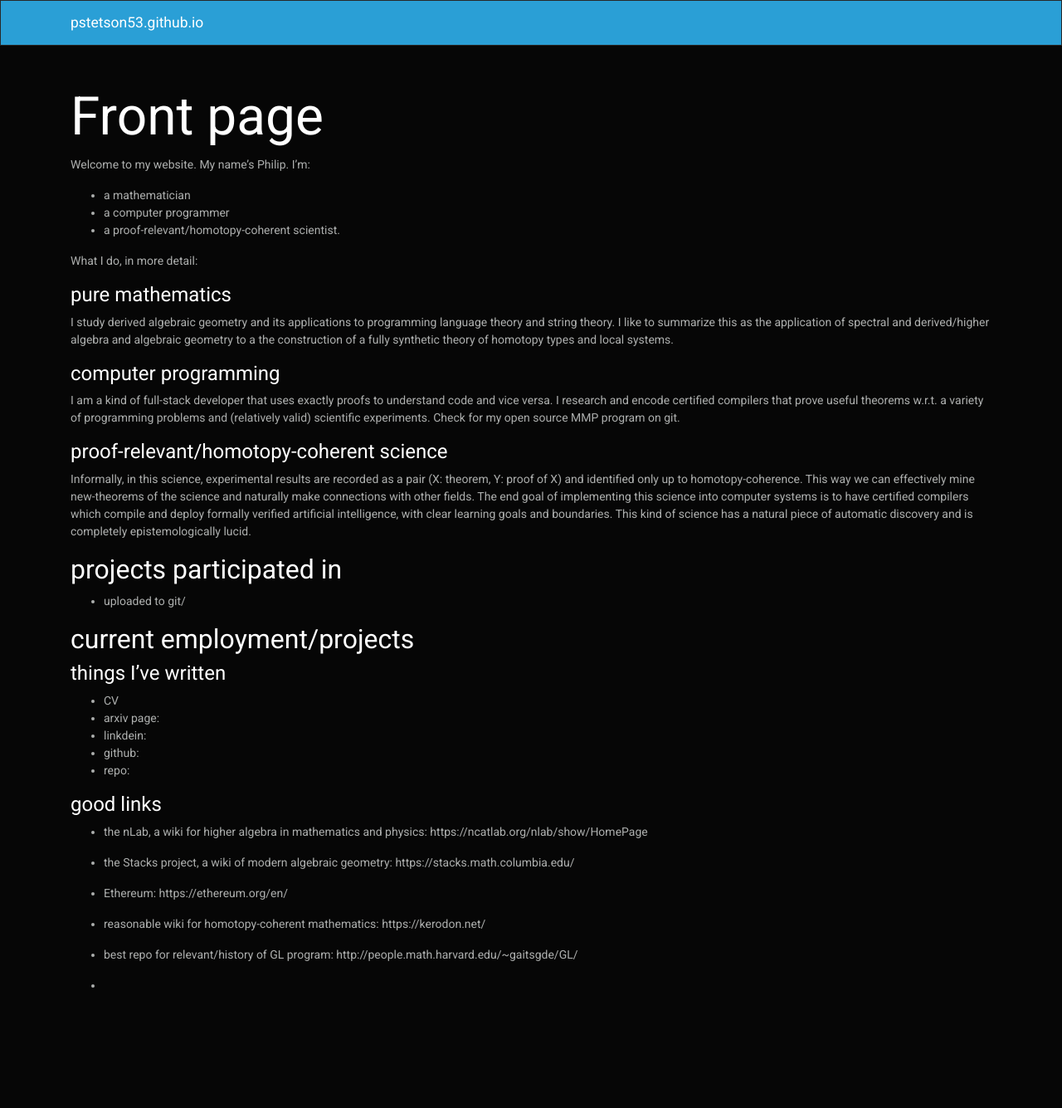
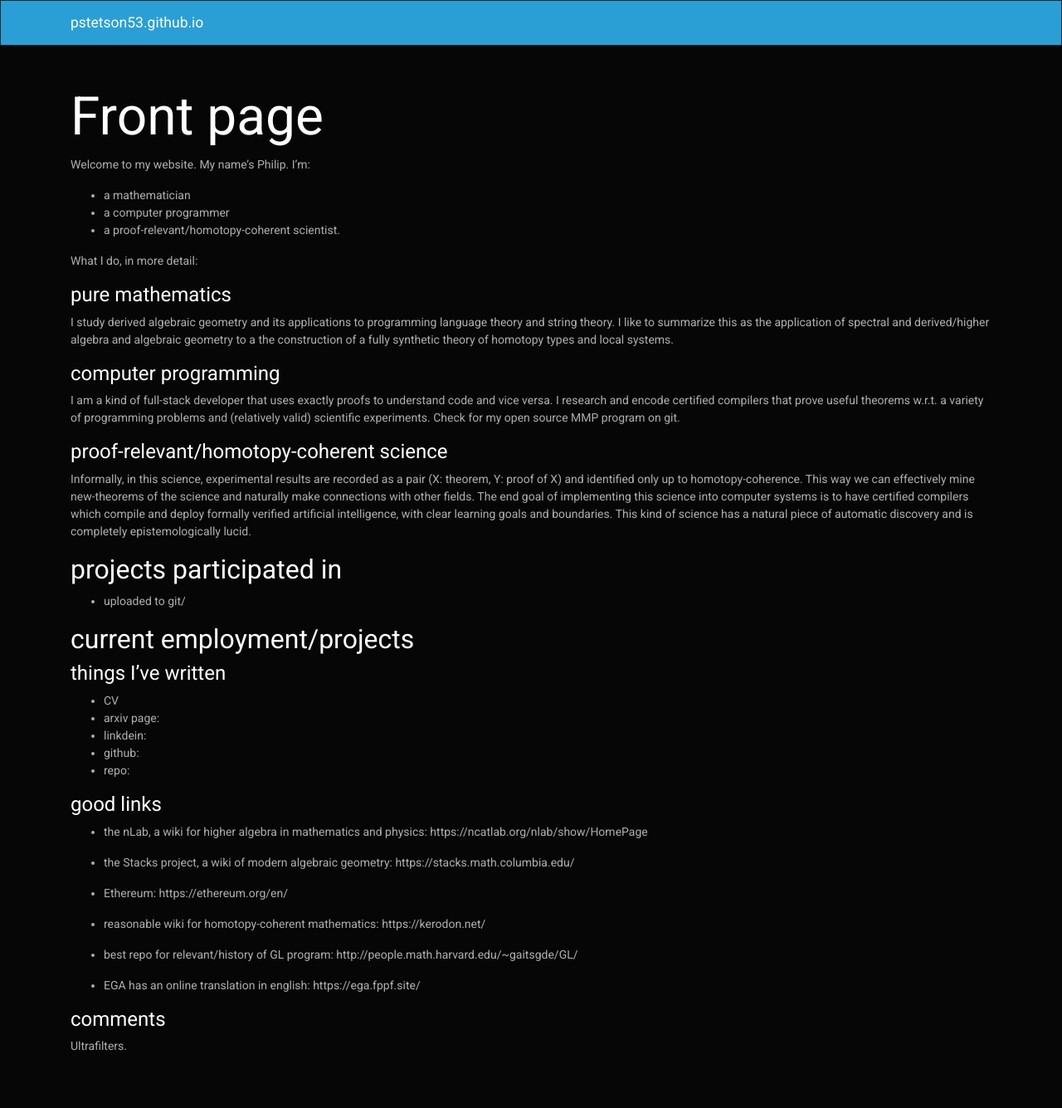
Before and after one commit to pstetson53/pstetson53.github.io, a Jekyll site: the page built from index.md, in a window 1280 px wide. Shown: the whole page at 83% size. Built offline with Jekyll 4.4.1, drawn with Linux system fonts in a browser that asks for light colours; before the commit the page ends 1262 px from its top, so only the background shows below that.

Commit message:
Update index.md

```diff
--- a/index.md
+++ b/index.md
@@ -52,4 +52,7 @@ Informally, in this science, experimental results are recorded as a pair (X: the
 
 * best repo for relevant/history of GL program: http://people.math.harvard.edu/~gaitsgde/GL/
 
-*
+* EGA has an online translation in english: https://ega.fppf.site/
+
+##### comments
+Ultrafilters.
```
